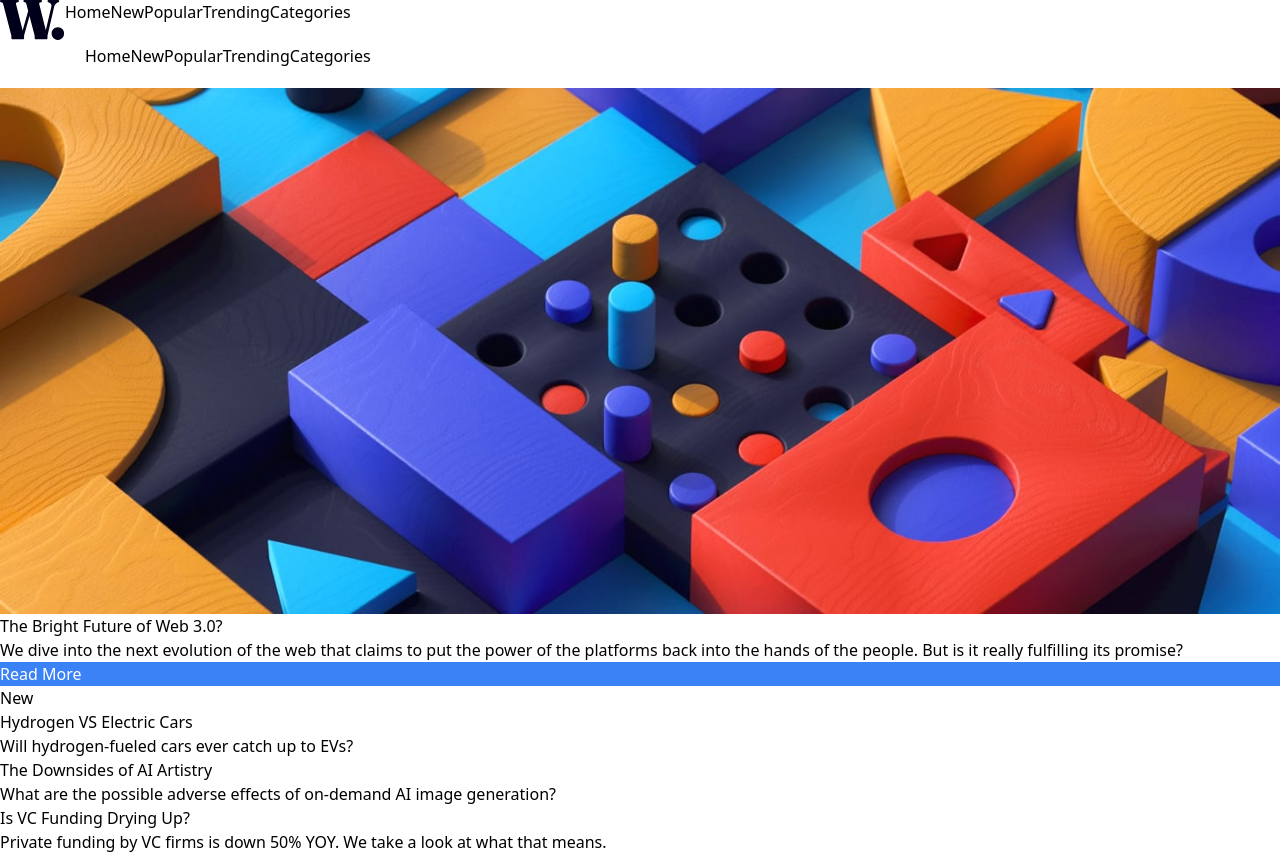
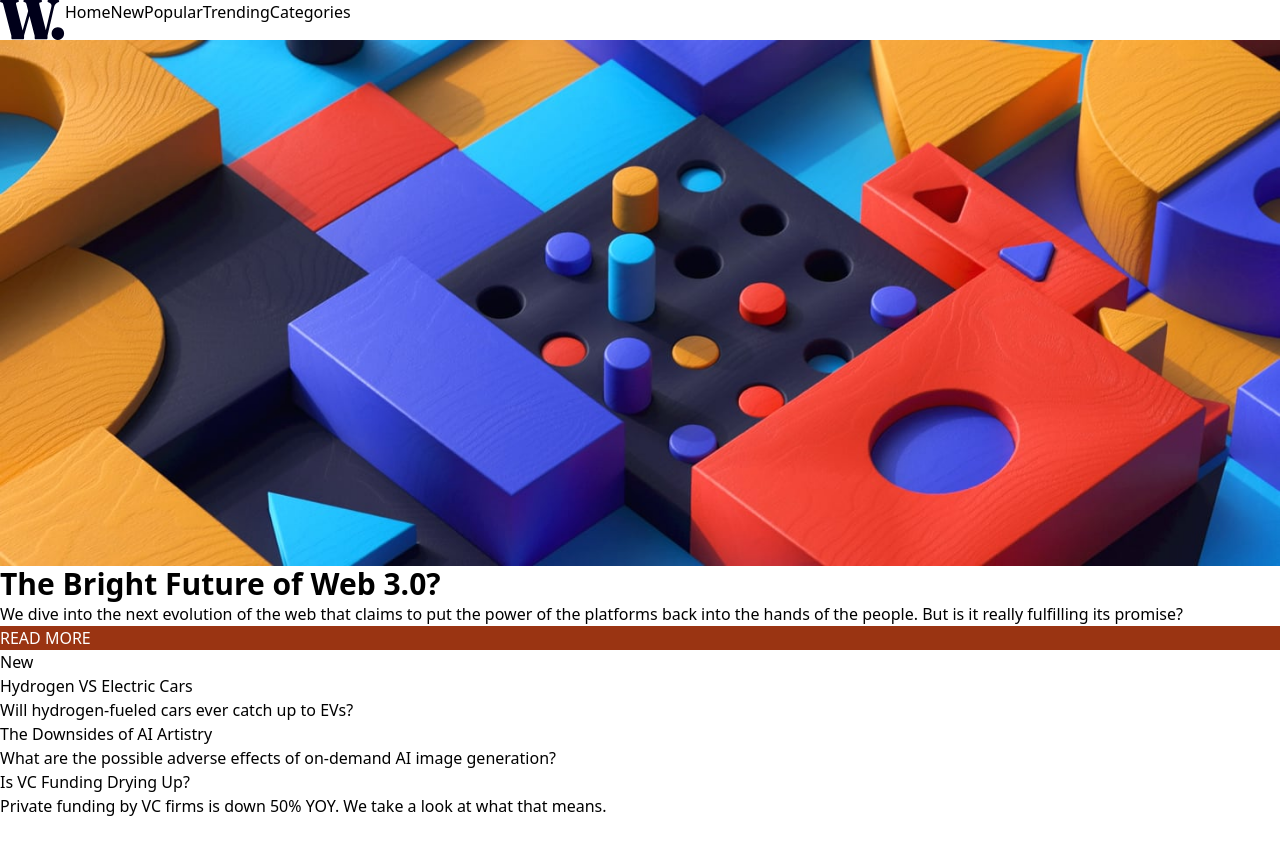
Before and after one commit to lavollmer/news-homepage, a React (Create React App) app: page / in a window 1280 px wide. After the commit the page ends 818 px from the top, so only its background shows below. Built offline with nearby package versions, Linux system fonts and the light colour scheme.

Commit message:
styling different sections

```diff
--- a/src/components/Button.jsx
+++ b/src/components/Button.jsx
@@ -2,9 +2,9 @@ import React from 'react'
 
 const Button = () => {
   return (
-    <div className='bg-blue-500 text-white'>
+    <div className='bg-orange-800 text-white items-center'>
       {/* Button HTML tag to create a button with the label of Read More */}
-      <button>Read More</button>
+      <button>READ MORE</button>
     </div>
   )
 }
--- a/src/components/CardInfo.jsx
+++ b/src/components/CardInfo.jsx
@@ -3,7 +3,7 @@ import React from 'react'
 const CardInfo = () => {
   return (
     <div>
-        <h1>The Bright Future of Web 3.0?</h1>
+        <h1 className='font-bold md:text-3xl'>The Bright Future of Web 3.0?</h1>
         <p>We dive into the next evolution of the web that claims to put the power of the platforms back into the hands of the people. But is it really fulfilling its promise?</p>
     </div>
   )
--- a/src/components/NavBar.jsx
+++ b/src/components/NavBar.jsx
@@ -10,7 +10,7 @@ const NavBar = () => {
   return (
     <div>
       {/* Menu icon img is only visible when the screen is smaller than medium - when toggled isOpen state opening or closing sidebar */}
-      <button className="md:hidden block" onClick={() => setIsOpen(!isOpen)}>
+      <button className="md:hidden block top-0 right-0" onClick={() => setIsOpen(!isOpen)}>
         <img
           src={IconMenu}
           alt="menu icon displays when application is mobile"
@@ -36,13 +36,14 @@ const NavBar = () => {
         <Link to="/categories">Categories</Link>
         </div>
       </nav>
-      <nav className="flex flex-row items-center justify-between p-5">
+      {/* hidden element hides the second nav on smaller screens, md makes the tailwind css display on larger screens than medium
+      <nav className="hidden md:flex md:flex-row items-center justify-between p-5">
         <Link to="/">Home</Link>
         <Link to="/new">New</Link>
         <Link to="/popular">Popular</Link>
         <Link to="/trending">Trending</Link>
         <Link to="/categories">Categories</Link>
-      </nav>
+      </nav> */}
     </div>
   );
 };
--- a/src/components/SplashPage.jsx
+++ b/src/components/SplashPage.jsx
@@ -6,7 +6,7 @@ import SplashImageDesktop from "../assets/images/image-web-3-desktop.jpg"; // Im
 
 const SplashPage = () => {
   return (
-    <div>
+    <div className='md:flex md:flex-col'>
         <img src={SplashImageDesktop} alt="Colorful blocks for splash page desktop" />
         <CardInfo />
         <Button />
```
